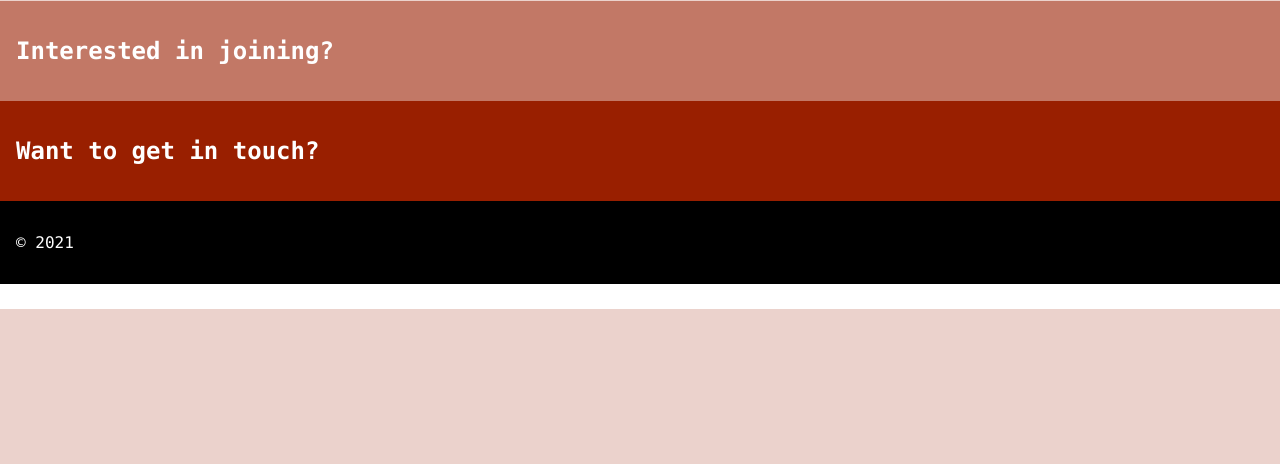
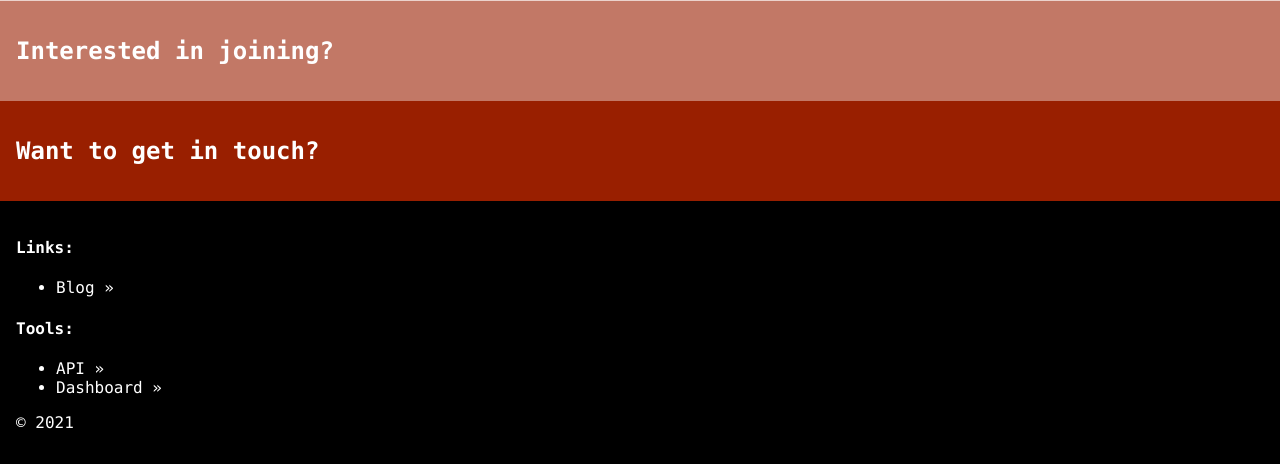
Before and after one commit to herbeeg/aotnr-web, a Flask app: page / in a window 1280 px wide. Shown: the part 491-955 px from the top of the page. Before the commit the page ends 800 px from the top, so only its background shows below. Run offline with Flask 2, Linux system fonts and the light colour scheme.

Commit message:
Adding internal and external resources in footer and styling

```diff
--- a/app.py
+++ b/app.py
@@ -13,6 +13,10 @@ freezer = Freezer(app)
 def index():
     return render_template('index.html')
 
+@app.route("/blog")
+def articles():
+    return render_template('index.html')
+
 if '__main__' == __name__:
     """Allow building of frozen app through the command line."""
     if 1 < len(sys.argv) and "build" == sys.argv[1]:
--- a/static/base.css
+++ b/static/base.css
@@ -65,3 +65,12 @@ footer {
     background-color: rgb(0, 0, 0);
     padding: 1em;
 }
+
+footer ul li a {
+    color: rgb(255, 255, 255);
+    text-decoration: none;
+}
+
+footer ul li a:hover {
+    text-decoration: underline;
+}
--- a/templates/partials/footer.html
+++ b/templates/partials/footer.html
@@ -1,3 +1,14 @@
 <footer>
+    <article>
+        <h4>Links:</h4>
+        <ul>
+            <li><a href="{{ url_for('articles') }}">Blog &raquo;</a></li>
+        </ul>
+        <h4>Tools:</h4>
+        <ul>
+            <li><a href="https://api.aotnr.com">API &raquo;</a></li>
+            <li><a href="https://dashboard.aotnr.com">Dashboard &raquo;</a></li>
+        </ul>
+    </article>
     <p>&copy; 2021</p>
 </footer>
```
